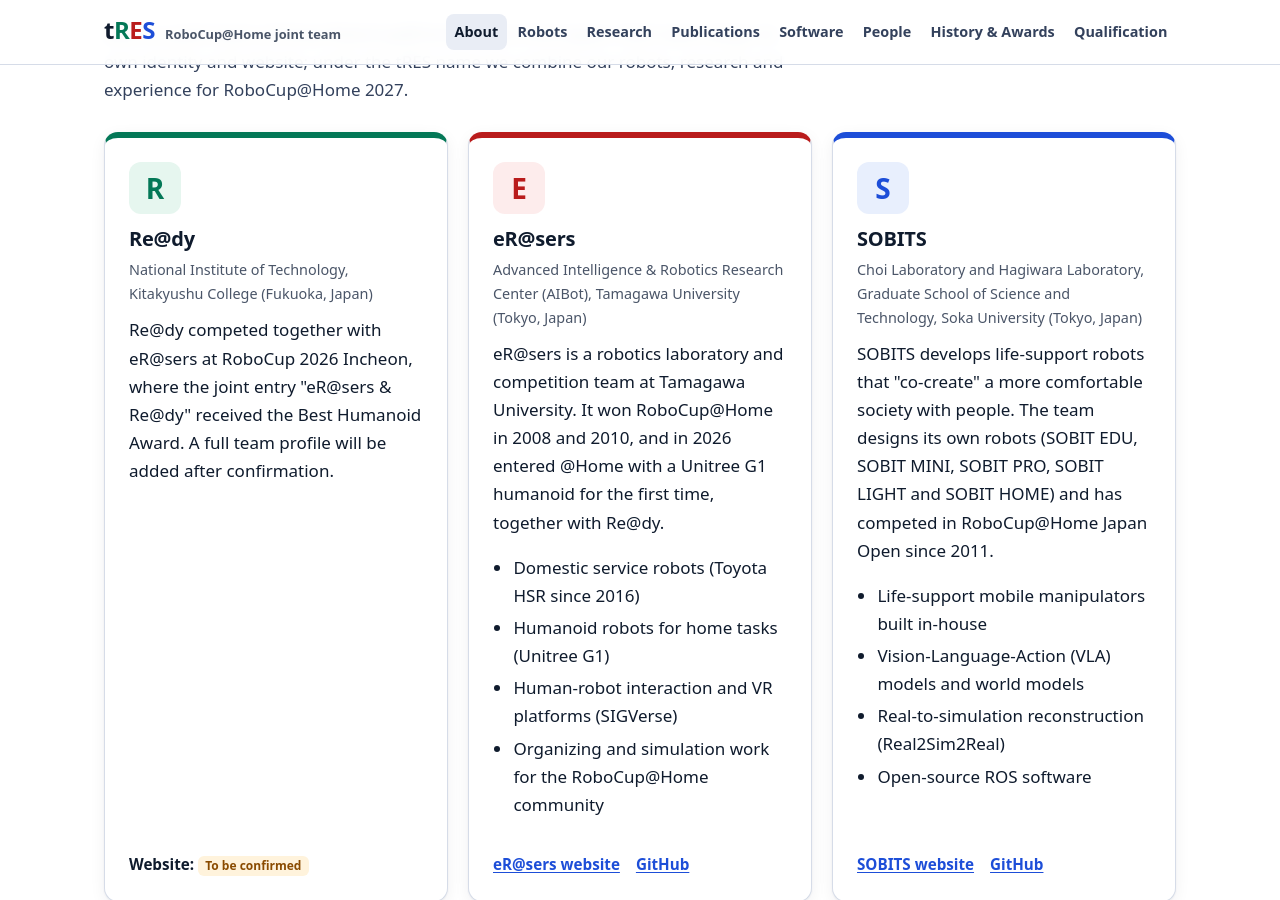
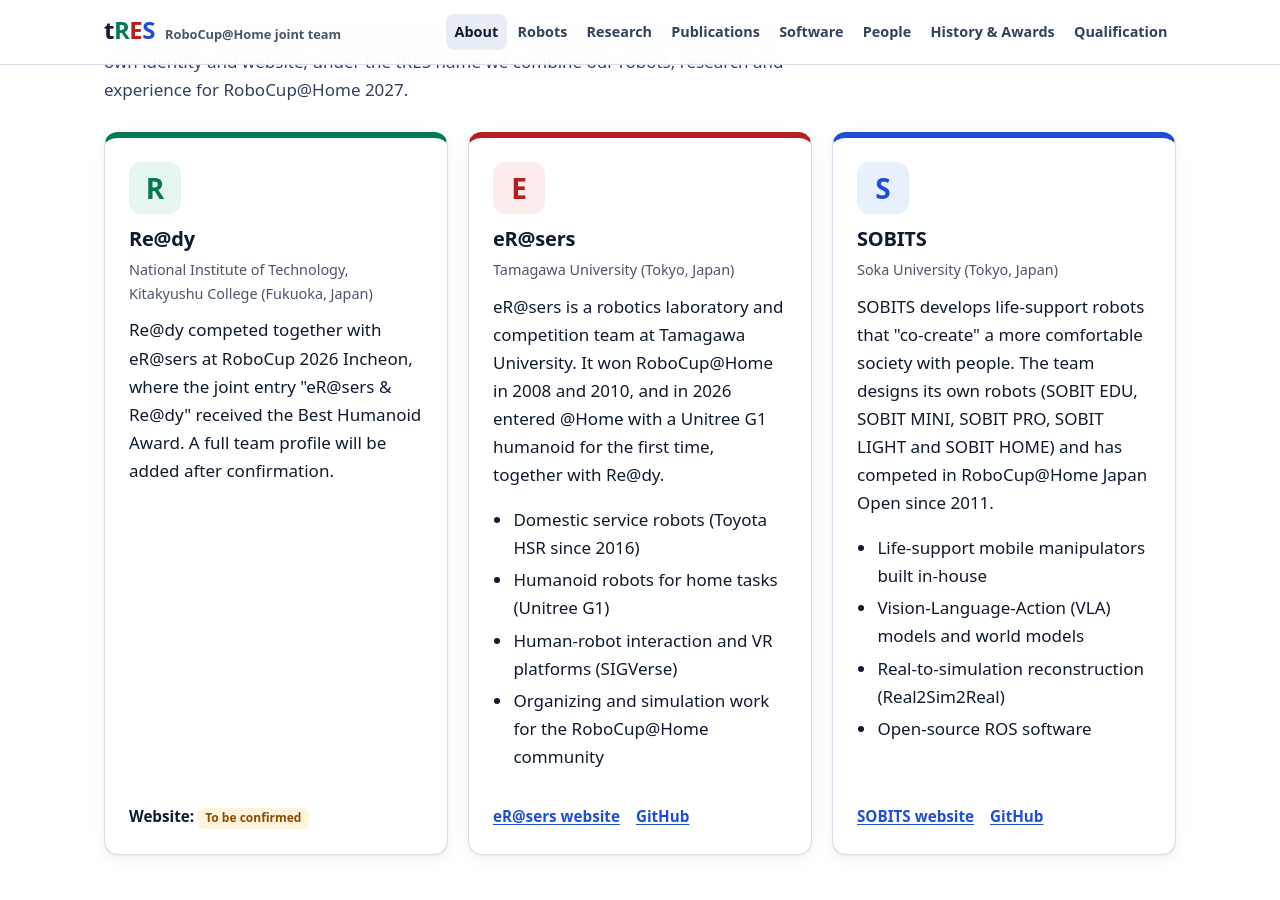
Before and after one commit to tRES-athome/tres-athome.github.io, a Jekyll site: the page built from index.html, in a window 1280 px wide and 900 px high, scrolled down 994 px. Built offline with Jekyll 4.4.1, drawn with Linux system fonts in a browser that asks for light colours.

Commit message:
Simplify SOBITS and eR@sers affiliations to university names

```diff
--- a/_data/teams.yml
+++ b/_data/teams.yml
@@ -21,7 +21,7 @@
   name: "eR@sers"
   letter: "E"
   color: erasers
-  affiliation: "Advanced Intelligence & Robotics Research Center (AIBot), Tamagawa University (Tokyo, Japan)"
+  affiliation: "Tamagawa University (Tokyo, Japan)"
   url: "https://erasers.jp/"
   github: "https://github.com/trcp"
   since: "Formed around 2000 (RoboCup 4-legged league), later joined @Home"
@@ -39,7 +39,7 @@
   name: "SOBITS"
   letter: "S"
   color: sobits
-  affiliation: "Choi Laboratory and Hagiwara Laboratory, Graduate School of Science and Technology, Soka University (Tokyo, Japan)"
+  affiliation: "Soka University (Tokyo, Japan)"
   url: "https://teamsobits.github.io/"
   github: "https://github.com/TeamSOBITS"
   since: "Team formed in 2010 (Choi Laboratory established in 2000)"
```
